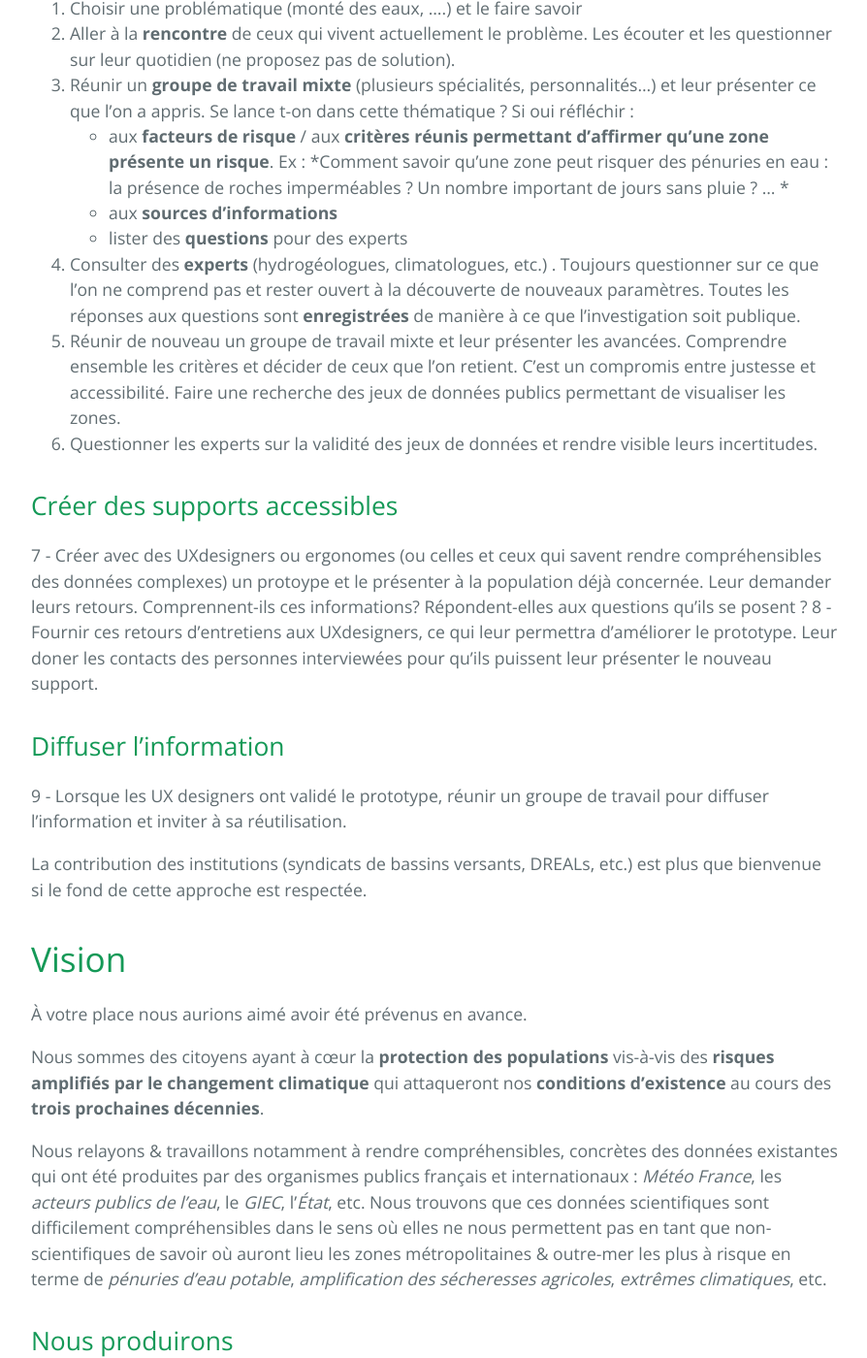
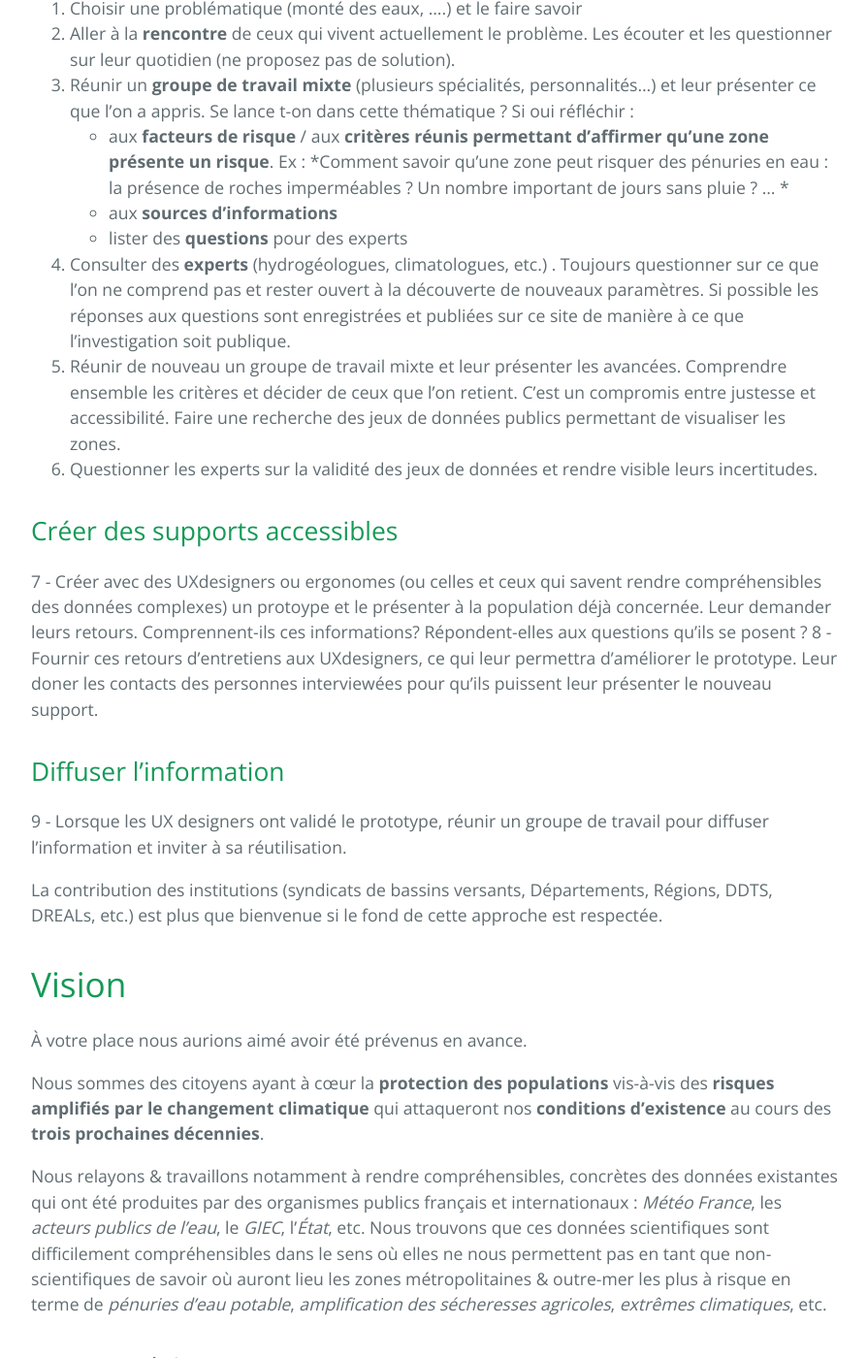
Before and after one commit to secheresses/Ancien-site, a Jekyll site: the page built from pages/methode.md, in a window 1280 px wide and 1400 px high, scrolled down 768 px. Shown: the whole window at 97% size, without its empty margins (192-1086 px from the left). Built offline with Jekyll 4.4.1, drawn with Linux system fonts in a browser that asks for light colours.

Commit message:
Mise à jour contribution des institutions

```diff
--- a/pages/methode.md
+++ b/pages/methode.md
@@ -19,7 +19,7 @@ Si oui réfléchir :
 -  aux **facteurs de risque** / aux **critères réunis permettant d’affirmer qu’une zone présente un risque**. Ex : *Comment savoir qu’une zone peut risquer des pénuries en eau : la présence de roches imperméables ? Un nombre important de jours sans pluie ? … *
 - aux **sources d’informations**
 - lister des **questions** pour des experts
-4. Consulter des **experts** (hydrogéologues, climatologues, etc.) . Toujours questionner sur ce que l’on ne comprend pas et rester ouvert à la découverte de nouveaux paramètres. Toutes les réponses aux questions sont **enregistrées** de manière à ce que l’investigation soit publique.
+4. Consulter des **experts** (hydrogéologues, climatologues, etc.) . Toujours questionner sur ce que l’on ne comprend pas et rester ouvert à la découverte de nouveaux paramètres. Si possible les réponses aux questions sont enregistrées et publiées sur ce site de manière à ce que l’investigation soit publique.
 5. Réunir de nouveau un groupe de travail mixte et leur présenter les avancées.  Comprendre ensemble les critères et décider de ceux que l’on retient.  C’est un compromis entre justesse et accessibilité. Faire une recherche des jeux de données publics permettant de visualiser les zones.
 6. Questionner les experts sur la validité des jeux de données et rendre visible leurs incertitudes.
 
@@ -31,8 +31,7 @@ Si oui réfléchir :
 9 - Lorsque les UX designers ont validé le prototype, réunir un groupe de travail pour diffuser l’information et inviter à sa réutilisation.
 
 
-
-La contribution des institutions (syndicats de bassins versants, DREALs, etc.) est plus que bienvenue si le fond de cette approche est respectée.
+La contribution des institutions (syndicats de bassins versants, Départements, Régions, DDTS, DREALs, etc.) est plus que bienvenue si le fond de cette approche est respectée.
 
 # Vision
 
```
